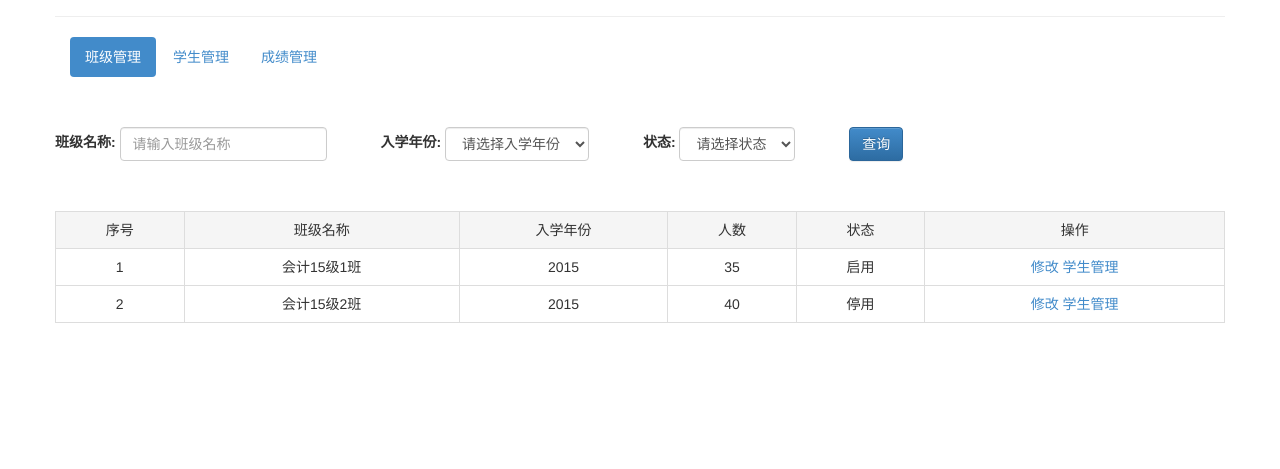
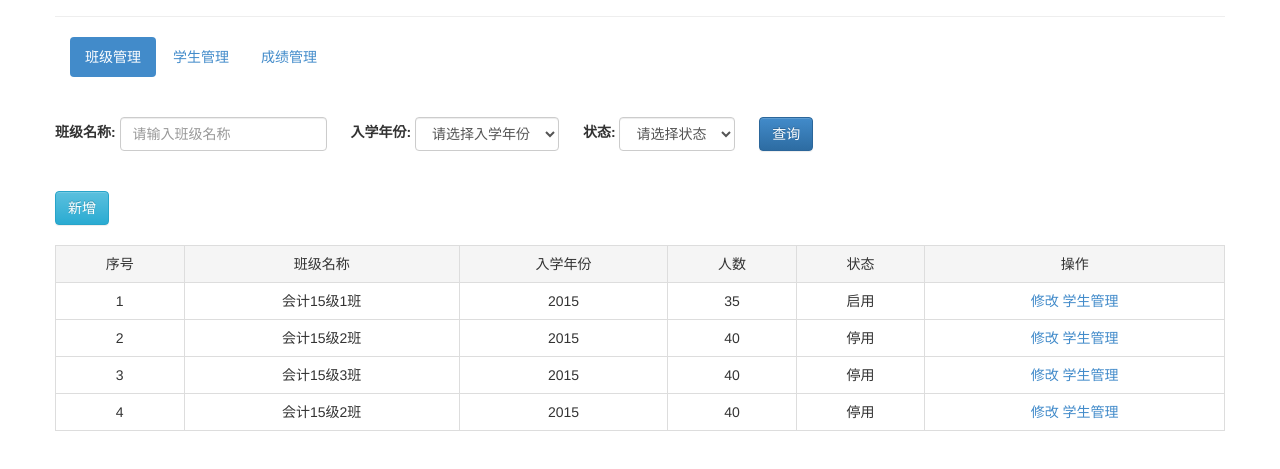
Before and after one commit to nihaoxiaosong/cats_html, a plain HTML site: page page/SchoolManagerPlatform/classManager/classManager.html in a window 1280 px wide. Shown: the part 83-552 px from the top of the page. Drawn offline with Linux system fonts and the light colour scheme.

Commit message:
20161207

```diff
--- a/page/SchoolManagerPlatform/classManager/classManager.html
+++ b/page/SchoolManagerPlatform/classManager/classManager.html
@@ -35,13 +35,13 @@
 				</div>
 			</div>
 
-			<div class="row" style="margin-top: 50px;">
-				<form class="form-inline" role="form">
-					<div class="form-group" style="margin-right: 50px;">
+			<div class="row">
+				<form class="form-inline" role="form" style="margin-top: 40px;">
+					<div class="form-group" style="margin-right: 20px;">
 						<label for="">班级名称:</label>
 						<input class="form-control" type="text" placeholder="请输入班级名称">
 					</div>
-					<div class="form-group" style="margin-right: 50px;">
+					<div class="form-group" style="margin-right: 20px;">
 						<label for="">入学年份:</label>
 						<select class="form-control">
 							<option>请选择入学年份</option>
@@ -52,7 +52,7 @@
 							<option>2012</option>
 						</select>
 					</div>
-					<div class="form-group" style="margin-right: 50px;">
+					<div class="form-group" style="margin-right: 20px;">
 						<label for="">状态:</label>
 						<select class="form-control">
 							<option>请选择状态</option>
@@ -60,14 +60,17 @@
 							<option>停用</option>
 						</select>
 					</div>
-					<div class="form-group" style="margin-right: 50px;">
+					<div class="form-group" style="margin-right: 20px;">
 						<input type="button" class="form-control btn-primary" id="" value="查询">
 					</div>
 				</form>
 			</div>
 
-			<div class="row" style="margin-top: 50px;">
-				<table class="table table-bordered table-hover" style="text-align:center">
+			<div class="row">
+				<div style="margin-top: 40px;">
+					<input type="button" class="btn btn-info" value="新增" />
+				</div>
+				<table class="table table-bordered table-hover" style="text-align:center;margin-top: 20px;">
 					<tr class="active">
 						<td>序号</td>
 						<td>班级名称</td>
@@ -98,6 +101,28 @@
 							<a href="#">学生管理</a>
 						</td>
 					</tr>
+					<tr>
+						<td>3</td>
+						<td>会计15级3班</td>
+						<td>2015</td>
+						<td>40</td>
+						<td>停用</td>
+						<td>
+							<a href="#">修改</a>
+							<a href="#">学生管理</a>
+						</td>
+					</tr>
+					<tr>
+						<td>4</td>
+						<td>会计15级2班</td>
+						<td>2015</td>
+						<td>40</td>
+						<td>停用</td>
+						<td>
+							<a href="#">修改</a>
+							<a href="#">学生管理</a>
+						</td>
+					</tr>
 				</table>
 			</div>
 
```
